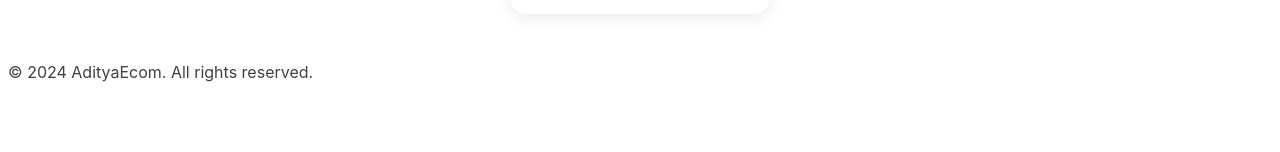
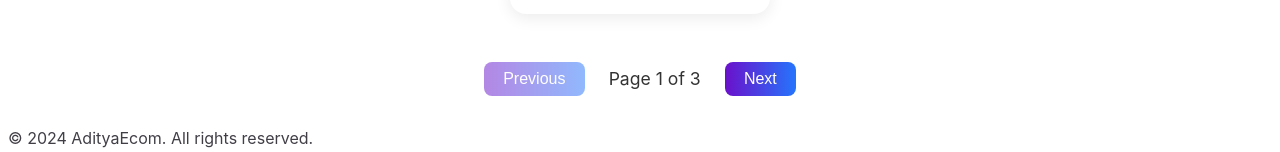
Before and after one commit to Bhuiyash/AdityasEcom, an Angular app: page / in a window 1280 px wide. Shown: the part 1001-1153 px from the top of the page. Before the commit the page ends 1091 px from the top, so only its background shows below. Built offline with nearby package versions, Linux system fonts and the light colour scheme.

Commit message:
feat: implement pagination and product listing with external data source

```diff
--- a/src/app/home/home.css
+++ b/src/app/home/home.css
@@ -17,3 +17,32 @@
   justify-content: center;
   gap: 2rem;
 }
+
+.pagination-controls {
+  display: flex;
+  justify-content: center;
+  align-items: center;
+  gap: 1.5rem;
+  margin-top: 2rem;
+}
+
+.pagination-controls button {
+  background: linear-gradient(90deg, #6a11cb 0%, #2575fc 100%);
+  color: #fff;
+  border: none;
+  border-radius: 8px;
+  padding: 0.5rem 1.2rem;
+  font-size: 1rem;
+  cursor: pointer;
+  transition: background 0.2s, opacity 0.2s;
+}
+
+.pagination-controls button:disabled {
+  opacity: 0.5;
+  cursor: not-allowed;
+}
+
+.pagination-controls span {
+  font-size: 1.1rem;
+  color: #333;
+}
--- a/src/app/home/home.html
+++ b/src/app/home/home.html
@@ -1,6 +1,11 @@
 <div class="home-container">
   <h2>Featured Products</h2>
   <div class="product-list">
-    <app-product-card *ngFor="let product of products" [product]="product"></app-product-card>
+    <app-product-card *ngFor="let product of paginatedProducts" [product]="product"></app-product-card>
+  </div>
+  <div class="pagination-controls">
+    <button (click)="prevPage()" [disabled]="page === 1">Previous</button>
+    <span>Page {{ page }} of {{ totalPages }}</span>
+    <button (click)="nextPage()" [disabled]="page === totalPages">Next</button>
   </div>
 </div>
--- a/src/app/home/home.ts
+++ b/src/app/home/home.ts
@@ -1,6 +1,7 @@
 import { Component } from '@angular/core';
 import { CommonModule } from '@angular/common';
 import { ProductCardComponent } from '../product-card/product-card';
+import { PRODUCTS } from '../../assets/products';
 
 @Component({
   selector: 'app-home',
@@ -10,30 +11,28 @@ import { ProductCardComponent } from '../product-card/product-card';
   styleUrl: './home.css',
 })
 export class HomeComponent {
-  products = [
-    {
-      name: 'Wireless Headphones',
-      price: 59.99,
-      image: 'https://images.unsplash.com/photo-1517336714731-489689fd1ca8?auto=format&fit=crop&w=400&q=80',
-      description: 'High quality wireless headphones with noise cancellation.'
-    },
-    {
-      name: 'Smart Watch',
-      price: 129.99,
-      image: 'https://images.unsplash.com/photo-1511707171634-5f897ff02aa9?auto=format&fit=crop&w=400&q=80',
-      description: 'Track your fitness and stay connected on the go.'
-    },
-    {
-      name: 'Bluetooth Speaker',
-      price: 39.99,
-      image: 'https://images.unsplash.com/photo-1465101046530-73398c7f28ca?auto=format&fit=crop&w=400&q=80',
-      description: 'Portable speaker with deep bass and long battery life.'
-    },
-    {
-      name: 'DSLR Camera',
-      price: 499.99,
-      image: 'https://images.unsplash.com/photo-1519125323398-675f0ddb6308?auto=format&fit=crop&w=400&q=80',
-      description: 'Capture stunning photos with this professional camera.'
+  products = PRODUCTS;
+  page = 1;
+  pageSize = 4;
+
+  get paginatedProducts() {
+    const start = (this.page - 1) * this.pageSize;
+    return this.products.slice(start, start + this.pageSize);
+  }
+
+  nextPage() {
+    if (this.page * this.pageSize < this.products.length) {
+      this.page++;
     }
-  ];
+  }
+
+  prevPage() {
+    if (this.page > 1) {
+      this.page--;
+    }
+  }
+
+  get totalPages() {
+    return Math.ceil(this.products.length / this.pageSize);
+  }
 }
--- /dev/null
+++ b/src/assets/products.ts
@@ -0,0 +1,62 @@
+export const PRODUCTS = [
+  {
+    name: 'Wireless Headphones',
+    price: 59.99,
+    image: 'https://images.unsplash.com/photo-1517336714731-489689fd1ca8?auto=format&fit=crop&w=400&q=80',
+    description: 'High quality wireless headphones with noise cancellation.'
+  },
+  {
+    name: 'Smart Watch',
+    price: 129.99,
+    image: 'https://images.unsplash.com/photo-1511707171634-5f897ff02aa9?auto=format&fit=crop&w=400&q=80',
+    description: 'Track your fitness and stay connected on the go.'
+  },
+  {
+    name: 'Bluetooth Speaker',
+    price: 39.99,
+    image: 'https://images.unsplash.com/photo-1465101046530-73398c7f28ca?auto=format&fit=crop&w=400&q=80',
+    description: 'Portable speaker with deep bass and long battery life.'
+  },
+  {
+    name: 'DSLR Camera',
+    price: 499.99,
+    image: 'https://images.unsplash.com/photo-1519125323398-675f0ddb6308?auto=format&fit=crop&w=400&q=80',
+    description: 'Capture stunning photos with this professional camera.'
+  },
+  {
+    name: 'Gaming Mouse',
+    price: 29.99,
+    image: 'https://images.unsplash.com/photo-1517336714731-489689fd1ca8?auto=format&fit=crop&w=400&q=81',
+    description: 'Ergonomic gaming mouse with customizable DPI.'
+  },
+  {
+    name: 'Mechanical Keyboard',
+    price: 89.99,
+    image: 'https://images.unsplash.com/photo-1517336714731-489689fd1ca8?auto=format&fit=crop&w=400&q=82',
+    description: 'RGB backlit mechanical keyboard for fast typing.'
+  },
+  {
+    name: 'Fitness Tracker',
+    price: 49.99,
+    image: 'https://images.unsplash.com/photo-1517336714731-489689fd1ca8?auto=format&fit=crop&w=400&q=83',
+    description: 'Track your daily activity and health stats.'
+  },
+  {
+    name: 'Portable Charger',
+    price: 24.99,
+    image: 'https://images.unsplash.com/photo-1517336714731-489689fd1ca8?auto=format&fit=crop&w=400&q=84',
+    description: 'High-capacity portable charger for your devices.'
+  },
+  {
+    name: '4K Monitor',
+    price: 299.99,
+    image: 'https://images.unsplash.com/photo-1517336714731-489689fd1ca8?auto=format&fit=crop&w=400&q=85',
+    description: 'Ultra HD 4K monitor for stunning visuals.'
+  },
+  {
+    name: 'VR Headset',
+    price: 399.99,
+    image: 'https://images.unsplash.com/photo-1517336714731-489689fd1ca8?auto=format&fit=crop&w=400&q=86',
+    description: 'Immersive virtual reality headset for gaming and more.'
+  }
+];
```
